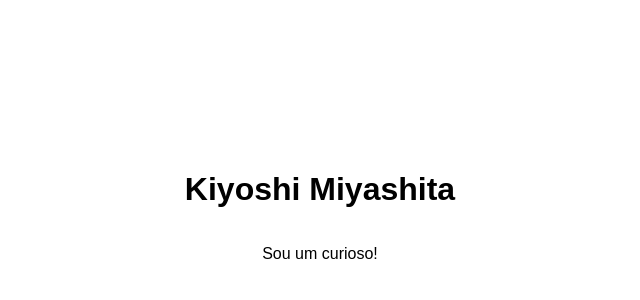
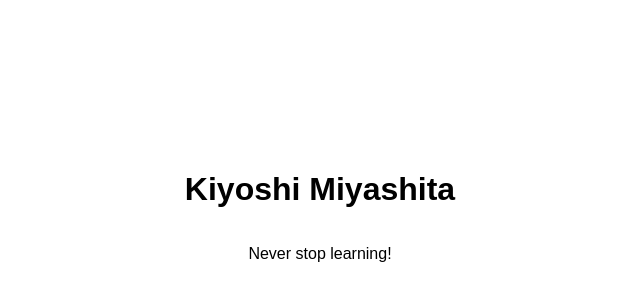
Before and after one commit to ihsoyik/Website, a plain HTML site: page index.html in a window 1280 px wide. Shown: the part 186-486 px from the top of the page, 320-960 px from the left. Drawn offline with Linux system fonts and the light colour scheme.

Commit message:
Update index.html

```diff
--- a/index.html
+++ b/index.html
@@ -7,6 +7,6 @@
 </head>
 <body>
     <h1>Kiyoshi Miyashita</h1>
-    <p>Sou um curioso!</p>
+    <p>Never stop learning!</p>
 </body>
 </html>
```
